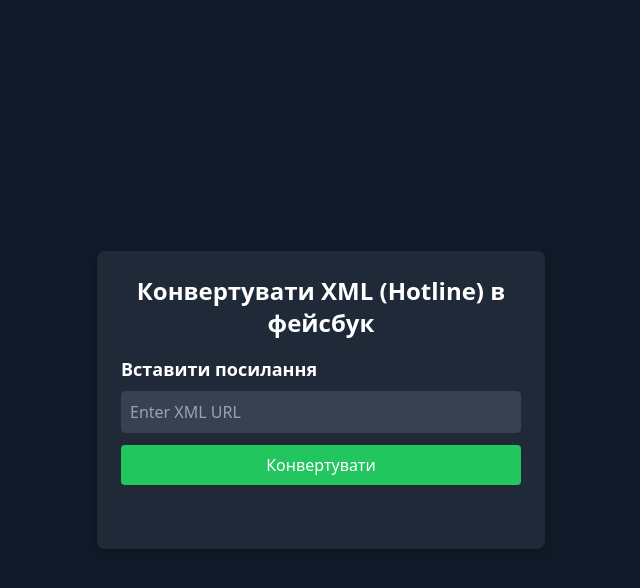
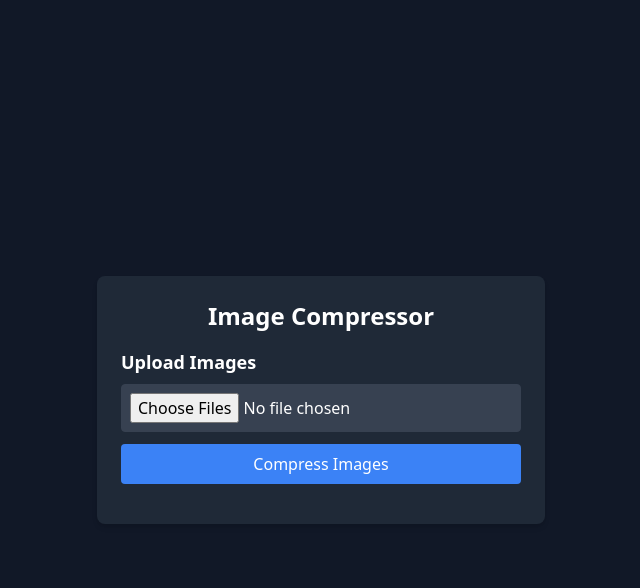
Before and after one commit to kharlaienko/parsehoroshopxmltofacebook, a Flask app: page / in a window 1280 px wide. Shown: the top 588 px of the page, without its empty margins (319-959 px from the left). Run offline with Flask 3, Linux system fonts and the light colour scheme; some libraries are stand-ins or nearby versions.

Commit message:
change app

```diff
--- a/app.py
+++ b/app.py
@@ -1,140 +1,97 @@
 import os
-import requests
-import xml.etree.ElementTree as ET
-from xml.dom import minidom
-from flask import Flask, request, render_template, send_from_directory, jsonify
-from dotenv import load_dotenv
-
-# Load environment variables
-load_dotenv()
-NS = os.getenv("NS")
-META_TITLE = os.getenv("META_TITLE")
-META_LINK = os.getenv("META_LINK")
-META_DESC = os.getenv("META_DESC")
-DEFAULT_ITEM_DESCRIPTION = os.getenv("DEFAULT_ITEM_DESCRIPTION")
+import shutil
+import zipstream
+import os
+import zipfile
+from datetime import datetime
+from flask import Flask, request, render_template, send_file, jsonify
+from PIL import Image
 
 app = Flask(__name__)
 
-# Ensure directories exist
 UPLOAD_FOLDER = "uploads"
-TRANSFORMED_FOLDER = "transformed"
+COMPRESSED_FOLDER = "compressed"
 os.makedirs(UPLOAD_FOLDER, exist_ok=True)
-os.makedirs(TRANSFORMED_FOLDER, exist_ok=True)
+os.makedirs(COMPRESSED_FOLDER, exist_ok=True)
 
-def fetch_xml(url: str) -> str:
-    """Fetch XML content from a given URL."""
-    try:
-        response = requests.get(url)
-        response.raise_for_status()
-        return response.text
-    except requests.RequestException as e:
-        print(f"Error fetching XML: {e}")
-        return ""
-
-def parse_xml(xml_data: str) -> ET.Element:
-    """Parse XML data and return the root element."""
-    try:
-        return ET.fromstring(xml_data)
-    except ET.ParseError as e:
-        print(f"Error parsing XML: {e}")
-        return None
-
-def transform_xml(root: ET.Element) -> ET.Element:
-    """Transform the original XML structure into the required RSS format."""
-    rss = ET.Element("rss", {"xmlns:g": NS, "version": "2.0"})
-    channel = ET.SubElement(rss, "channel")
-
-    # Add metadata
-    ET.SubElement(channel, "title").text = META_TITLE
-    ET.SubElement(channel, "link").text = META_LINK
-    ET.SubElement(channel, "description").text = META_DESC
-
-    # Extract items from original XML
-    for item in root.findall(".//item"):
-        new_item = ET.SubElement(channel, "item")
-
-        ET.SubElement(new_item, "g:id").text = item.findtext("id", default="N/A")
-        ET.SubElement(new_item, "g:title").text = item.findtext("name", default="Товар Розвідки Ноєм")
-
-        desc = item.findtext("description")
-
-        if not desc:
-            ET.SubElement(new_item, "g:description").text = DEFAULT_ITEM_DESCRIPTION
-        else:
-            ET.SubElement(new_item, "g:description").text = desc
-
-        ET.SubElement(new_item, "g:link").text = item.findtext("url", default="#")
-        ET.SubElement(new_item, "g:image_link").text = item.findtext("image", default="#")
-        ET.SubElement(new_item, "g:price").text = item.findtext("priceRUAH", default="0 UAH")
-
-        if item.findtext("stock") == 'В наличии':
-            ET.SubElement(new_item, "g:availability").text = 'in stock'
-        else:
-            ET.SubElement(new_item, "g:availability").text = 'out of stock'
-
-        ET.SubElement(new_item, "g:condition").text = "new"
-
-    return rss
-
-def save_xml(element: ET.Element) -> str:
-    """Save the formatted XML to a file."""
-    filename = f"converted.xml"
-    filepath = os.path.join(TRANSFORMED_FOLDER, filename)
-
-    rough_string = ET.tostring(element, encoding="utf-8")
-    parsed = minidom.parseString(rough_string)
-    with open(filepath, "w", encoding="utf-8") as f:
-        f.write(parsed.toprettyxml(indent="  "))
-
-    return filename
+def compress_image(input_path, output_path, quality=70):
+    """Compress an image and save it."""
+    with Image.open(input_path) as img:
+        img = img.convert("RGB")
+        img.save(output_path, "JPEG", quality=quality)
 
 @app.route("/")
 def home():
-    """Render the upload form."""
     return render_template("index.html")
 
 @app.route("/upload", methods=["POST"])
-def upload_file():
-    """Handle file upload and transformation."""
-    if "file" not in request.files:
-        return "No file part", 400
+def upload_images():
+    if "images" not in request.files:
+        return jsonify({"error": "No files provided"}), 400
 
-    file = request.files["file"]
-    if file.filename == "":
-        return "No selected file", 400
+    files = request.files.getlist("images")
+    compressed_files = []
 
-    filepath = os.path.join(UPLOAD_FOLDER, file.filename)
-    file.save(filepath)
+    for file in files:
+        if file.filename == "":
+            continue
 
-    tree = ET.parse(filepath)
-    root = tree.getroot()
+        file_path = os.path.join(UPLOAD_FOLDER, file.filename)
+        file.save(file_path)
 
-    transformed_xml = transform_xml(root)
-    filename = save_xml(transformed_xml)
+        compressed_path = os.path.join(COMPRESSED_FOLDER, file.filename)
+        compress_image(file_path, compressed_path)
+        compressed_files.append(compressed_path)
 
-    return jsonify({"message": "File transformed successfully!", "download_url": f"/download/{filename}"})
+    return jsonify({"message": "Images compressed successfully!", "download_url": "/download"})
 
-@app.route("/download/<filename>")
-def download_file(filename):
-    """Serve the transformed XML file for download."""
-    return send_from_directory(TRANSFORMED_FOLDER, filename, as_attachment=True)
 
-@app.route("/fetch", methods=["POST"])
-def fetch_from_url():
-    """Fetch XML from a URL and transform it."""
-    url = request.form.get("url")
-    if not url:
-        return jsonify({"error": "No URL provided"}), 400
+@app.route("/download")
+def download_compressed():
+    """Create a ZIP file with compressed images and delete files after download."""
+    zip_filename = "compressed_images.zip"
+    zip_path = os.path.join(COMPRESSED_FOLDER, zip_filename)
 
-    xml_data = fetch_xml(url)
-    if xml_data:
-        root = parse_xml(xml_data)
-        if root:
-            transformed_xml = transform_xml(root)
-            filename = save_xml(transformed_xml)
-            return jsonify({"message": "File transformed successfully!", "download_url": f"/download/{filename}"})
+    # Ensure compressed folder exists
+    if not os.path.exists(COMPRESSED_FOLDER):
+        print("Error: Compressed folder does not exist.")
+        return "No compressed images found.", 400
 
-    return jsonify({"error": "Failed to process XML"}), 500
+    files = [f for f in os.listdir(COMPRESSED_FOLDER) if os.path.isfile(os.path.join(COMPRESSED_FOLDER, f))]
+
+    # Ensure there are images to zip
+    if not files:
+        print("Error: No files found in compressed folder.")
+        return "No images available for download.", 400
+
+    # Create ZIP file
+    try:
+        with zipfile.ZipFile(zip_path, "w", zipfile.ZIP_DEFLATED) as zipf:
+            for file in files:
+                file_path = os.path.join(COMPRESSED_FOLDER, file)
+                zipf.write(file_path, arcname=file)
+
+        # Ensure ZIP was actually created
+        if not os.path.exists(zip_path):
+            print("Error: ZIP file was not created.")
+            return "Failed to create ZIP file.", 500
+
+        print(f"ZIP file created successfully: {zip_path}")
+
+    except Exception as e:
+        print(f"Error creating ZIP: {e}")
+        return f"Error creating ZIP: {e}", 500
+
+    # Send ZIP file to user
+    response = send_file(zip_path, as_attachment=True)
+
+    # Cleanup files after successful download
+    shutil.rmtree(UPLOAD_FOLDER, ignore_errors=True)
+    shutil.rmtree(COMPRESSED_FOLDER, ignore_errors=True)
+    os.makedirs(UPLOAD_FOLDER, exist_ok=True)
+    os.makedirs(COMPRESSED_FOLDER, exist_ok=True)
+
+    return response
 
 if __name__ == "__main__":
     app.run(debug=True)
--- a/requirements.txt
+++ b/requirements.txt
@@ -3,3 +3,5 @@ gunicorn==21.2.0;
 requests==2.30.0;
 lxml==4.9.3;
 python-dotenv==1.0.0;
+pillow==11.1.0;
+zipstream==1.1.4;
--- a/templates/index.html
+++ b/templates/index.html
@@ -4,43 +4,42 @@
 <head>
    <meta charset="UTF-8">
    <meta name="viewport" content="width=device-width, initial-scale=1.0">
-   <title>XML Converter</title>
+   <title>Image Compressor</title>
    <script src="https://cdn.tailwindcss.com"></script>
 </head>
 
 <body class="bg-gray-900 text-white flex flex-col items-center justify-center min-h-screen">
    <div class="w-full max-w-md p-6 bg-gray-800 rounded-lg shadow-md">
-      <h1 class="text-2xl font-bold text-center mb-4">Конвертувати XML (Hotline) в фейсбук</h1>
+      <h1 class="text-2xl font-bold text-center mb-4">Image Compressor</h1>
 
-
-      <h2 class="text-lg font-semibold">Вставити посилання</h2>
-      <form id="urlForm">
-         <input type="text" id="xmlUrl" placeholder="Enter XML URL" required
+      <h2 class="text-lg font-semibold">Upload Images</h2>
+      <form id="uploadForm" enctype="multipart/form-data">
+         <input type="file" name="images" multiple accept="image/*"
             class="w-full p-2 border border-gray-700 bg-gray-700 rounded mt-2">
-         <button type="submit" class="w-full mt-3 bg-green-500 hover:bg-green-600 py-2 rounded">Конвертувати</button>
+         <button type="submit" class="w-full mt-3 bg-blue-500 hover:bg-blue-600 py-2 rounded">
+            Compress Images
+         </button>
       </form>
 
-      <p id="result" class="mt-10 text-center text-sm">
-
-      </p>
+      <p id="result" class="mt-4 text-center text-sm"></p>
    </div>
 
    <script>
-      document.getElementById("urlForm").onsubmit = function (event) {
+      document.getElementById("uploadForm").onsubmit = function (event) {
          event.preventDefault();
-         let url = document.getElementById("xmlUrl").value;
+         let formData = new FormData(this);
 
-         fetch("/fetch", {
+         fetch("/upload", {
             method: "POST",
-            headers: { "Content-Type": "application/x-www-form-urlencoded" },
-            body: `url=${encodeURIComponent(url)}`
+            body: formData
          })
             .then(response => response.json())
             .then(data => {
                if (data.download_url) {
-                  document.getElementById("result").innerHTML = `<a href="${data.download_url}" class="text-white text-2xl bg-gradient-to-br from-purple-600 to-blue-500 hover:bg-gradient-to-bl focus:ring-4 focus:outline-none focus:ring-blue-300 dark:focus:ring-blue-800 font-medium rounded-lg px-5 py-2.5 text-center" download>Скачати</a>`;
+                  document.getElementById("result").innerHTML =
+                     `<a href="${data.download_url}" class="text-blue-400">Download Compressed Images</a>`;
                } else {
-                  document.getElementById("result").innerText = "Помилка XML.";
+                  document.getElementById("result").innerText = "Error processing images.";
                }
             });
       };
```
